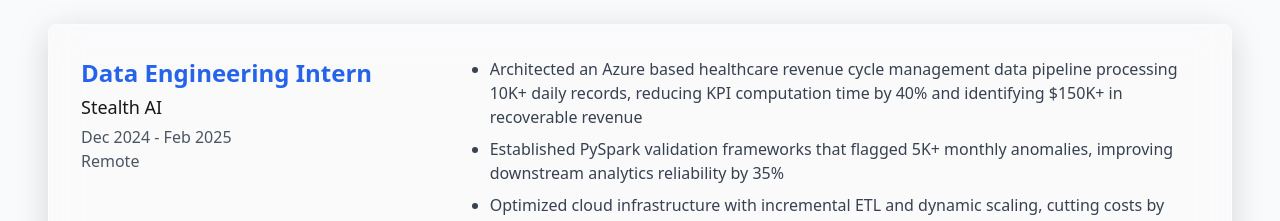
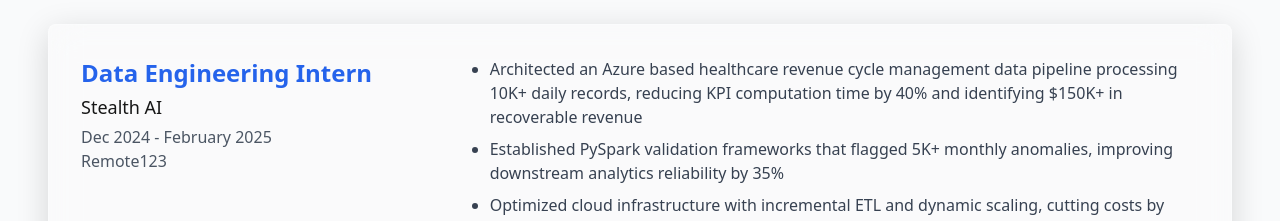
Before and after one commit to KhawajaAhmed/khawajaahmed.github.io, a Next.js app: page / in a window 1280 px wide. Shown: the part 1280-1501 px from the top of the page. Built offline with nearby package versions, Linux system fonts and the light colour scheme.

Commit message:
Testing Branch Deployment Link

```diff
--- a/src/components/Experience.tsx
+++ b/src/components/Experience.tsx
@@ -9,8 +9,8 @@
     {
       title: "Data Engineering Intern",
       company: "Stealth AI",
-      period: "Dec 2024 - Feb 2025",
-      location: "Remote",
+      period: "Dec 2024 - February 2025",
+      location: "Remote123",
       description: [
         "Architected an Azure based healthcare revenue cycle management data pipeline processing 10K+ daily records, reducing KPI computation time by 40% and identifying $150K+ in recoverable revenue",
         "Established PySpark validation frameworks that flagged 5K+ monthly anomalies, improving downstream analytics reliability by 35%",
```
Also changed, not shown: 1 other file (tests, documents, lock files or other folders).
